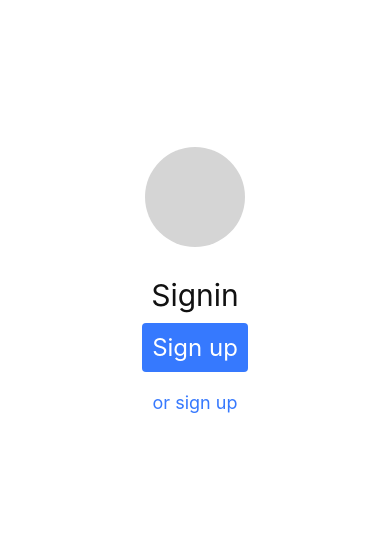
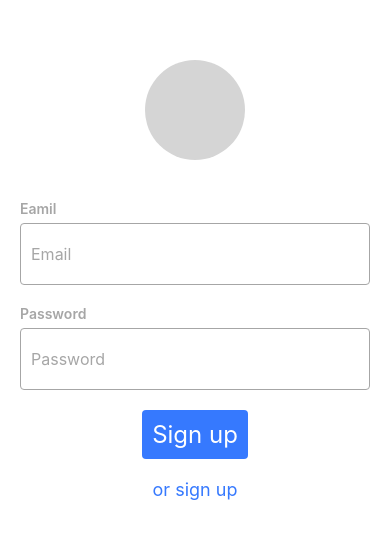
Before and after one commit to 0biglife/Connecty_Expo_Managed, a React Native app: screen /Signin in a window 390 px wide. Shown: the part 132-670 px from the top of the page. Built offline with nearby package versions, Linux system fonts and the light colour scheme.

Commit message:
Input Component

```diff
--- a/App.js
+++ b/App.js
@@ -1,2 +1,3 @@
 import App from './src/App';
+
 export default App;
--- a/src/components/Input.js
+++ b/src/components/Input.js
@@ -0,0 +1,68 @@
+import React from 'react';
+import styled from 'styled-components/native';
+import PropTypes from 'prop-types';
+
+const Container = styled.View`
+    flex-direction: column;
+    width: 100%;
+    margin: 10px 0;
+`;
+
+const Label = styled.Text`
+    font-size: 14px;
+    font-weight: 600;
+    margin-bottom: 6px;
+    color: ${({ theme }) => theme.inputLabel};
+`;
+
+const StyledInput = styled.TextInput.attrs(({ theme }) => ({
+    placeholderTextColor: theme.inputPlaceholder
+}))`
+    background-color: ${({ theme }) => theme.inputBackground};
+    color: ${({ theme }) => theme.text};
+    padding: 20px 10px;
+    font-size: 16px;
+    border: 1px solid ${({ theme }) => theme.inputBorder};
+    border-radius: 4px;
+`;
+
+const Input = ({
+    label,
+    value,
+    onChangeText,
+    onSubmitEditing,
+    onBlur,
+    placeholder,
+    returnKeyType,
+    maxLength
+}) => {
+    return (
+        <Container>
+            <Label>{label}</Label>
+            <StyledInput
+                value={value}
+                onChangeText={onChangeText}
+                onSubmitEditing={onSubmitEditing}
+                onBlur={onBlur}
+                placeholder={placeholder}
+                returnKeyType={returnKeyType}
+                maxLength={maxLength}
+                autoCapitalize="none"
+                autoCorrect={false}
+            />
+        </Container>
+    );
+};
+
+Input.propTypes = {
+    label: PropTypes.string,
+    value: PropTypes.string.isRequired,
+    onChangeText: PropTypes.func,
+    onSubmitEditing: PropTypes.func,
+    onBlur: PropTypes.func,
+    placeholder: PropTypes.string,
+    returnKeyType: PropTypes.oneOf(['done', 'next']),
+    maxLength: PropTypes.number,
+};
+
+export default Input;
--- a/src/components/index.js
+++ b/src/components/index.js
@@ -1,4 +1,5 @@
 import Button from './Button';
 import Image from './Image';
+import Input from './Input';
 
-export { Button, Image };
+export { Button, Image, Input };
--- a/src/screens/Signin.js
+++ b/src/screens/Signin.js
@@ -1,8 +1,8 @@
-import React, { useContext } from 'react';
+import React, { useContext, useState } from 'react';
 import styled from 'styled-components/native';
 import { ThemeContext } from 'styled-components/native';
 import { useSafeAreaInsets } from 'react-native-safe-area-context';
-import { Button, Image } from '../components';
+import { Button, Image, Input } from '../components';
 
 const Container = styled.View`
     flex: 1;
@@ -14,22 +14,36 @@ const Container = styled.View`
     padding-bottom: ${({ insets: { bottom } }) => bottom}px;
 `;
 
-const StyledText = styled.Text`
-    font-size: 30px;
-    color: #111111;
-`;
-
 const LOGO = 'https://upload.wikimedia.org/wikipedia/commons/3/33/Vanamo_Logo.png';
 
 const Signin = ({ navigation }) => {
     const insets = useSafeAreaInsets();
     const theme = useContext(ThemeContext);
 
+    const [email, setEmail] = useState('');
+    const [password, setPassword] = useState('');
+
     return (
         <Container insets={insets}>
             <Image url={LOGO} />
-            <StyledText>Signin</StyledText>
-            <Button title="Sign up" onPress={() => navigation.navigate('Signin')} />
+            <Input
+                label="Eamil"
+                placeholder="Email"
+                returnKeyType="next"
+                value={email}
+                onChangeText={setEmail}
+            />
+            <Input
+                label="Password"
+                placeholder="Password"
+                returnKeyType="done"
+                value={password}
+                onChangeText={setPassword}
+            />
+            <Button
+                title="Sign up"
+                onPress={() => navigation.navigate('Signin')}
+            />
             <Button
                 title="or sign up"
                 onPress={() => navigation.navigate('Signup')}
--- a/src/theme.js
+++ b/src/theme.js
@@ -2,12 +2,13 @@ const Colors = {
     white: '#ffffff',
     black: '#111111',
     main: '#3679fe',
-    grey: '#d5d5d5',
+    grey0: '#d5d5d5',
+    grey1: '#a6a6a6',
 };
 
 export const theme = {
     background: Colors.white,
-    text: Colors.text,
+    text: Colors.black,
 
     //CustomButton
     btnBackground: Colors.main,
@@ -15,5 +16,11 @@ export const theme = {
     btnTextLink: Colors.main,
 
     //Image
-    imgBackground: Colors.grey,
+    imgBackground: Colors.grey0,
+
+    //Input
+    inputBackground: Colors.white,
+    inputLabel: Colors.grey1,
+    inputPlaceholder: Colors.grey1,
+    inputBorder: Colors.grey1,
 };
```
